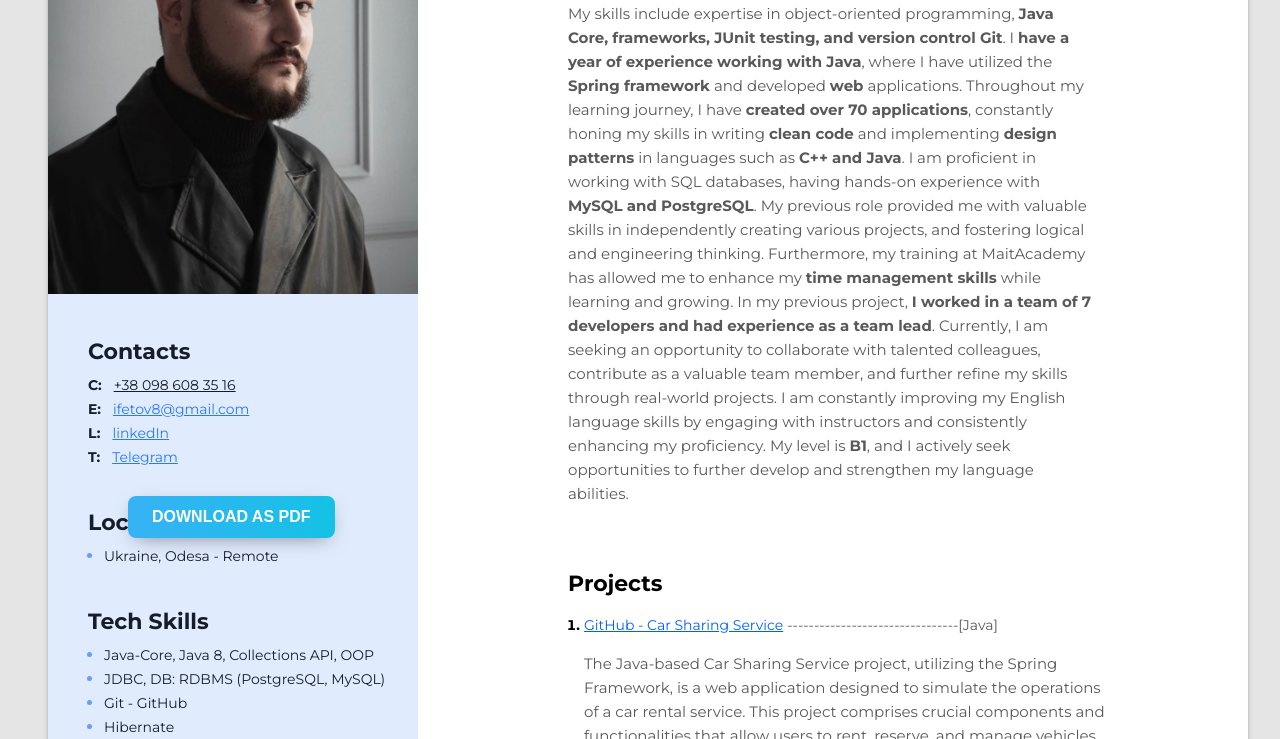
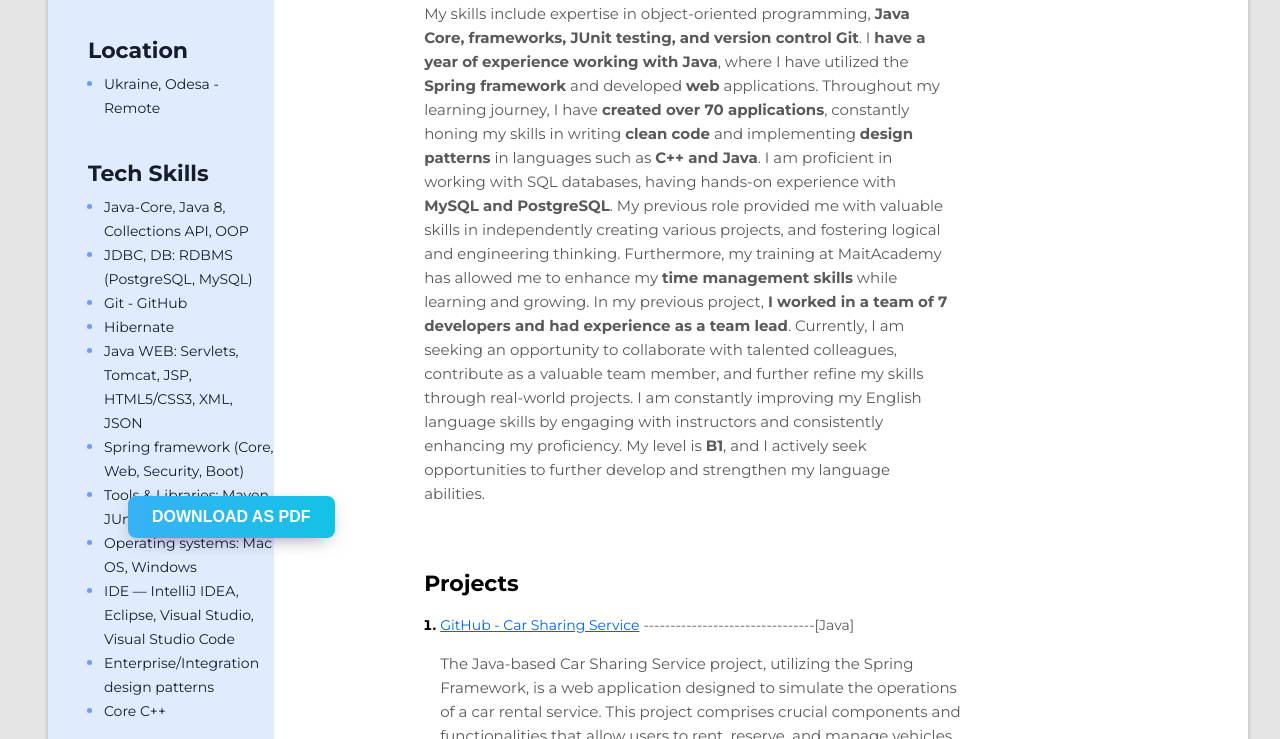
Before and after one commit to Gamemod13/Resume, a plain HTML site: page index.html in a window 1280 px wide. Shown: the part 222-961 px from the top of the page. Drawn offline with Linux system fonts and the light colour scheme.

Commit message:
Removed photo

```diff
--- a/index.html
+++ b/index.html
@@ -204,12 +204,12 @@
 
       <!-- Sidebar -->
       <aside class="sidebar">
-        <img
-          src="img\frame1.JPG"
-          alt="MyPhoto"
-          width="370px"
-          class="my-photo"
-        />
+<!--        <img-->
+<!--          src="img\frame1.JPG"-->
+<!--          alt="MyPhoto"-->
+<!--          width="370px"-->
+<!--          class="my-photo"-->
+<!--        />-->
         <!-- Contacts -->
         <div class="contacts-container">
           <h3 class="sidebar-title">Contacts</h3>
```
